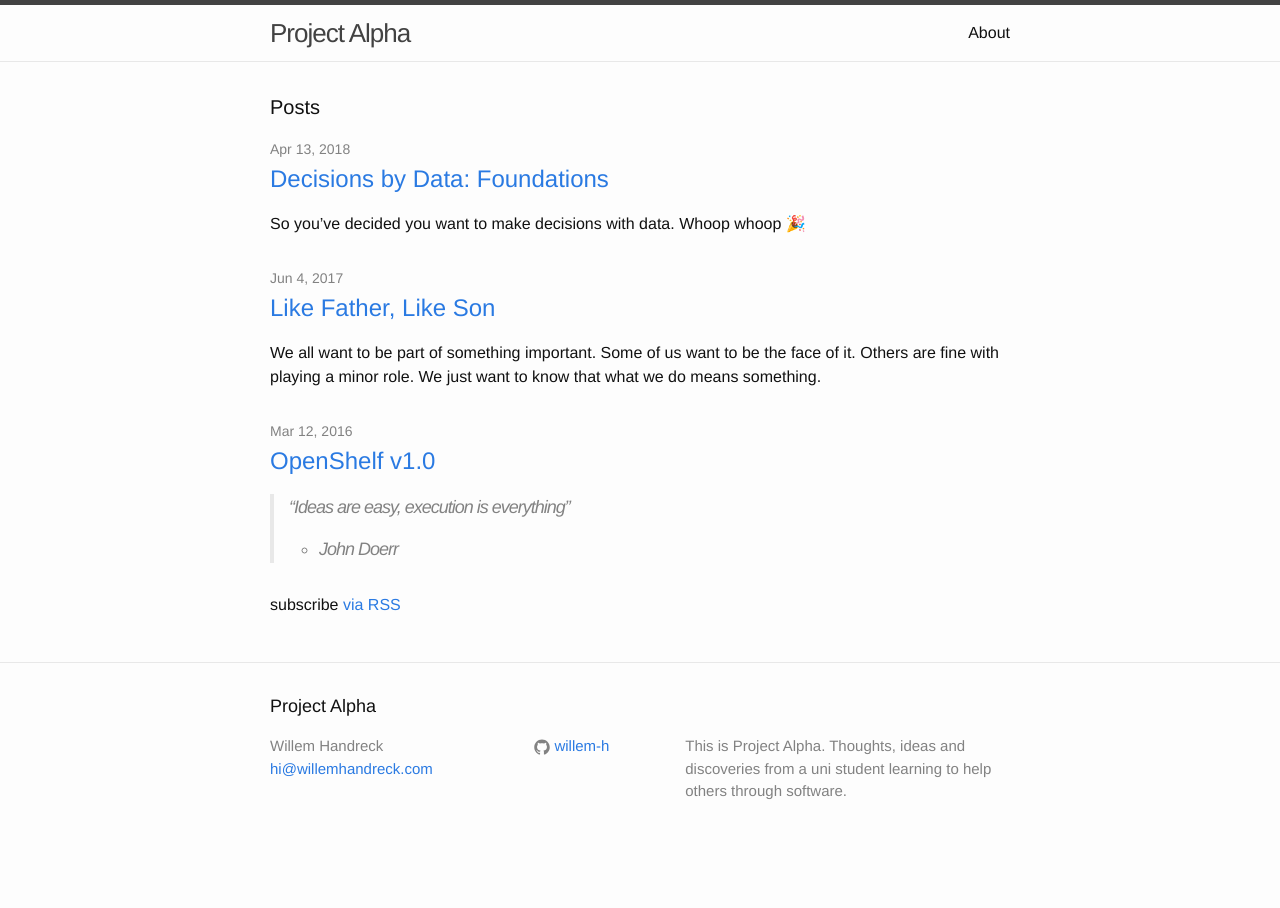
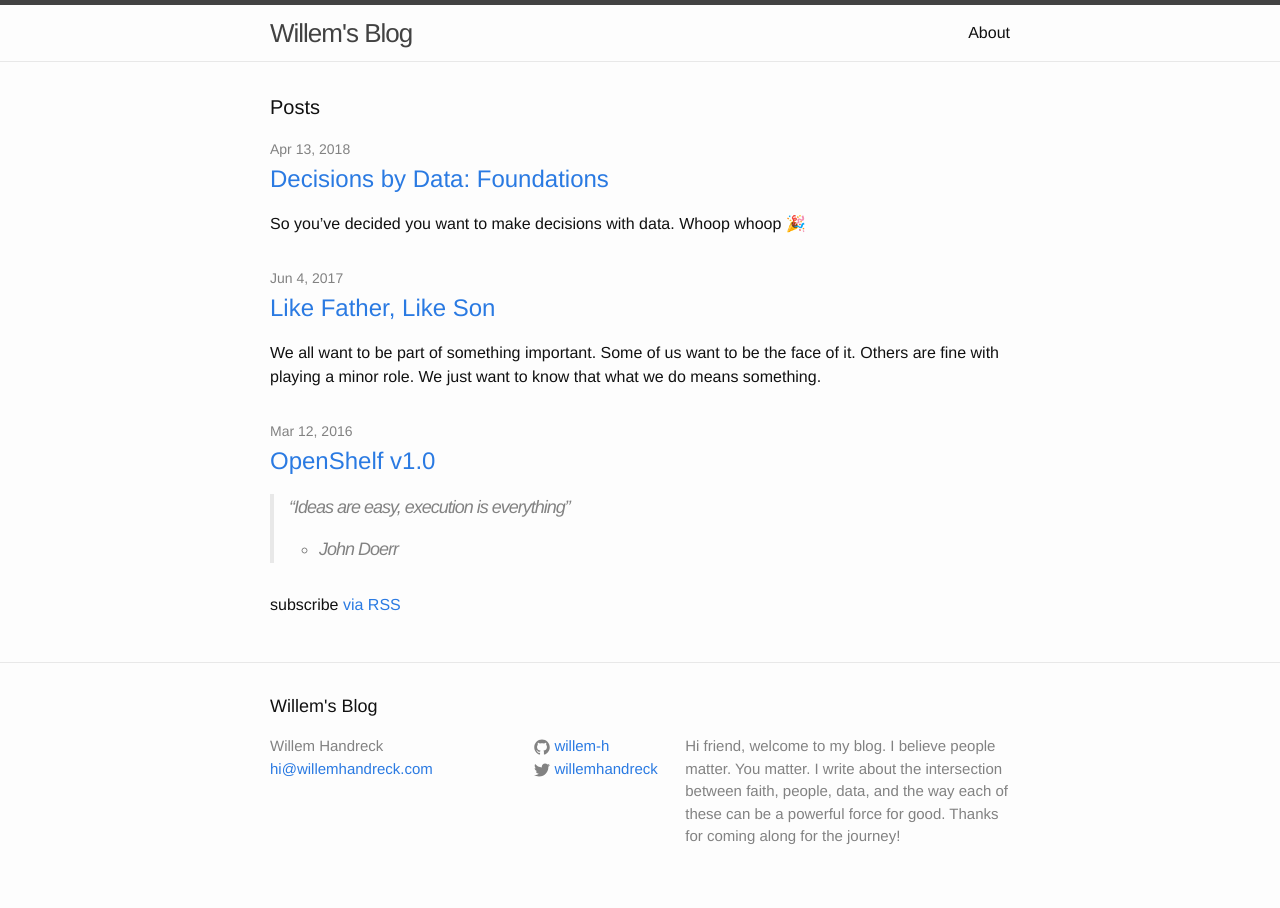
Before and after one commit to willem-h/willem-h.github.io, a Jekyll site: the page built from index.html, in a window 1280 px wide. Built offline with Jekyll 4.4.1, drawn with Linux system fonts in a browser that asks for light colours.

Commit message:
Update description
The description was outdated and I wanted to make it friendlier.

```diff
--- a/_config.yml
+++ b/_config.yml
@@ -6,15 +6,16 @@
 # 'jekyll serve'. If you change this file, please restart the server process.
 
 # Site settings
-title: Project Alpha
+title: Willem's Blog
 name: Willem Handreck
 email: hi@willemhandreck.com
 description: > # this means to ignore newlines until "baseurl:"
-  This is Project Alpha. Thoughts, ideas and discoveries from a
-  uni student learning to help others through software.
+  Hi friend, welcome to my blog. I believe people matter. You matter. I write
+  about the intersection between faith, people, data, and the way each of these
+  can be a powerful force for good. Thanks for coming along for the journey!
 baseurl: "" # the subpath of your site, e.g. /blog
 url: https://willem-h.github.io # the base hostname & protocol for your site
-twitter_username:
+twitter_username: willemhandreck
 github_username:  willem-h
 
 # Build settings
```
